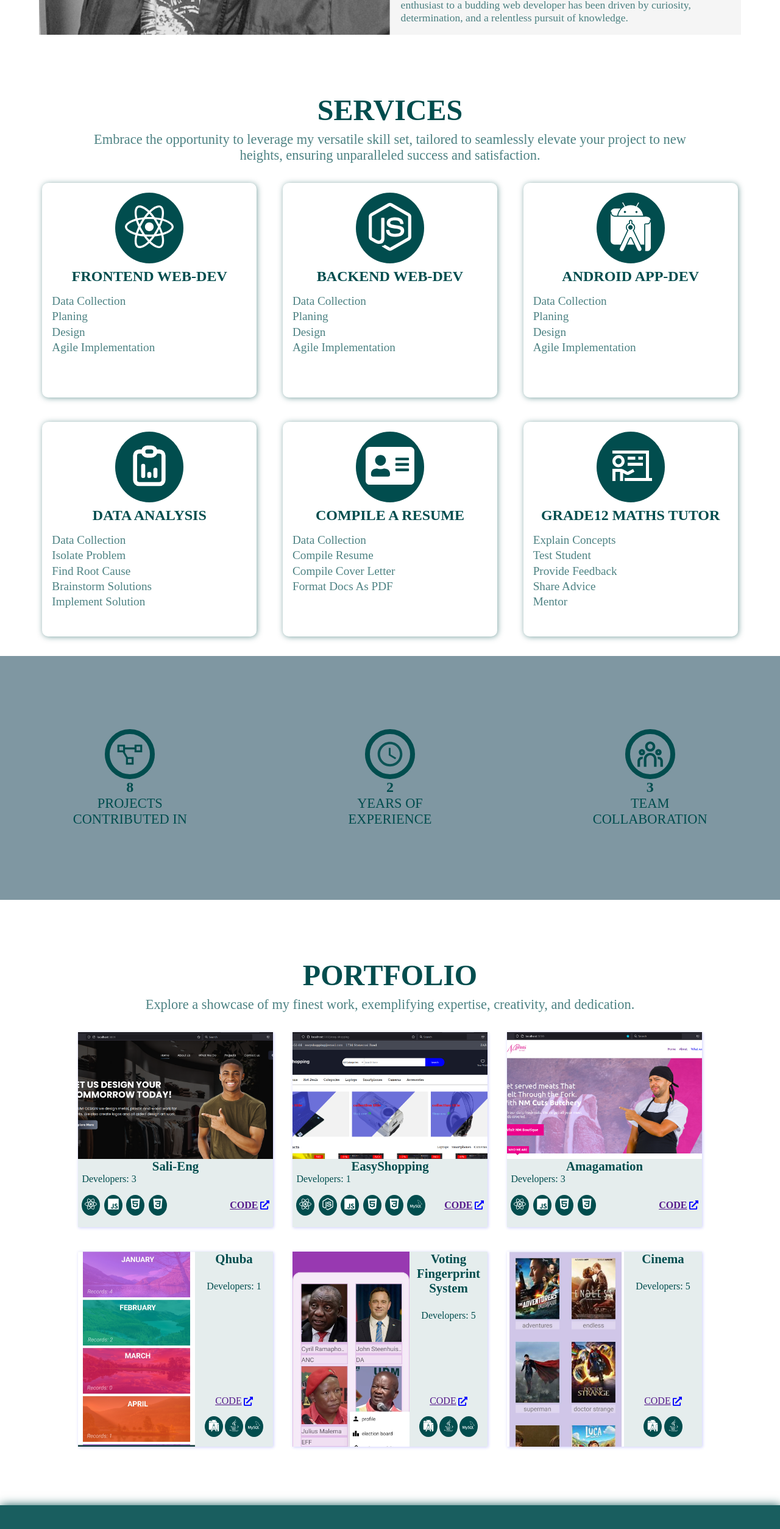
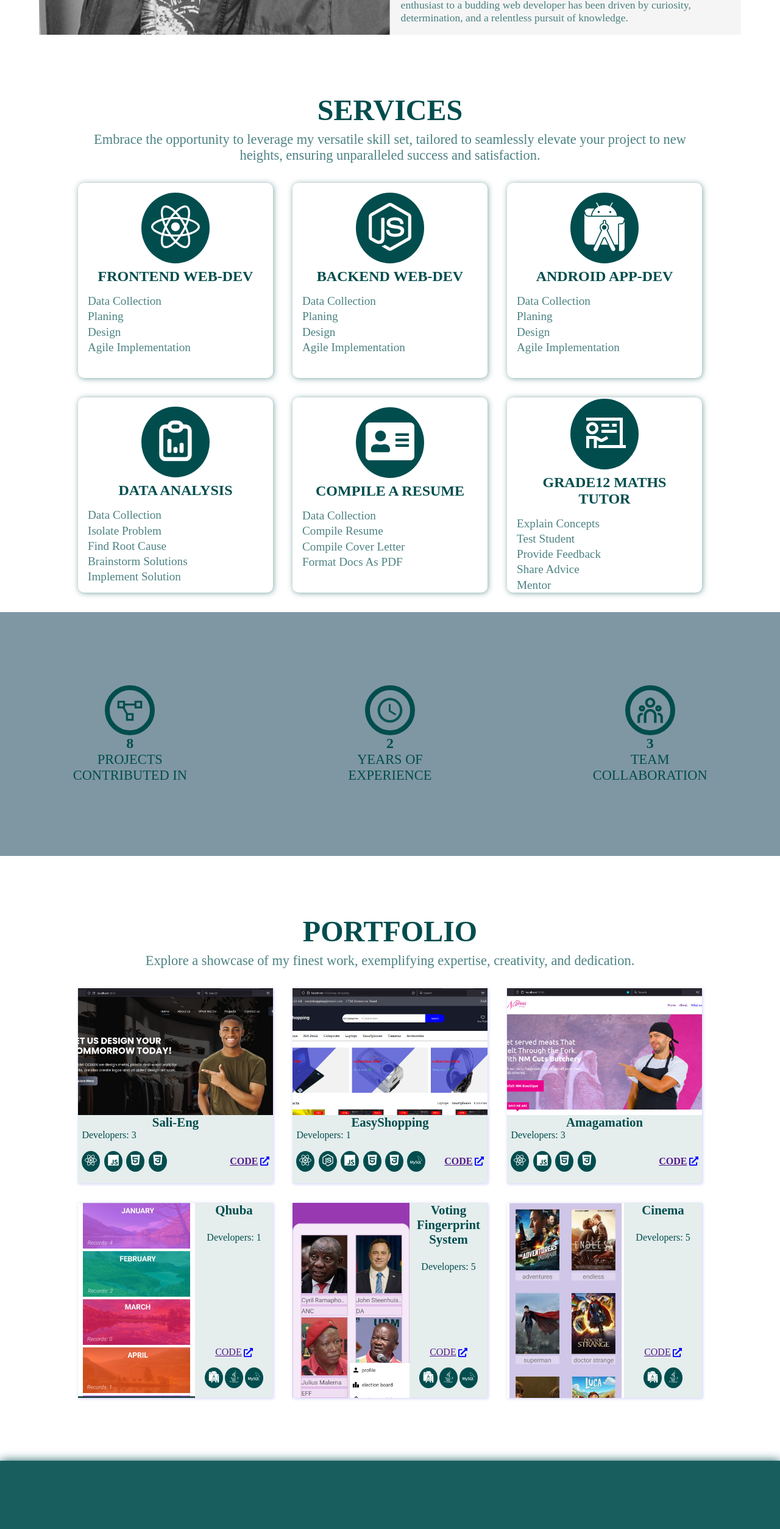
Before and after one commit to MM-Maketela/maketela-mafa-post-grad-portfolio, a React (Create React App) app: page / in a window 1280 px wide. Shown: the part 1548-4056 px from the top of the page at 61% size. Built offline with nearby package versions, Linux system fonts and the light colour scheme.

Commit message:
edited media queries

```diff
--- a/src/components/portfolio-card/portfolio-card-mobile/PortfolioCardMobile.module.css
+++ b/src/components/portfolio-card/portfolio-card-mobile/PortfolioCardMobile.module.css
@@ -5,6 +5,7 @@
   box-shadow: 1px 1px 5px rgba(0, 0, 255, 0.2);
   display: grid;
   grid-template-columns: 60% 40%;
+  box-sizing: border-box;
 }
 
 .text {
--- a/src/components/portfolio-card/portfolio-card-web/PortfolioCardWeb.module.css
+++ b/src/components/portfolio-card/portfolio-card-web/PortfolioCardWeb.module.css
@@ -5,6 +5,7 @@
     box-shadow: 1px 1px 5px rgba(0, 0, 255, 0.2);
     display: flex;
     flex-direction: column;
+    box-sizing: border-box;
 }
 
 .textContainer{
--- a/src/components/service-card/ServiceCard.module.css
+++ b/src/components/service-card/ServiceCard.module.css
@@ -9,6 +9,7 @@
     flex-direction: column;
     justify-content: center;
     text-align: start;
+    box-sizing: border-box;
 
 
 
--- a/src/pages/home/sections/portfolio/Portfolio.module.css
+++ b/src/pages/home/sections/portfolio/Portfolio.module.css
@@ -10,20 +10,20 @@
     width: 90%;
     margin-inline: auto;
     gap: 2rem;
-    row-gap: 2.5rem;
+    row-gap: 2rem;
     margin-top: 2rem;
 
 }
 @media screen  and (min-width: 701px) and (max-width: 1200px) {
     .portfolioCards{
-        grid-template-columns: repeat(2,1fr);
+        grid-template-columns: auto auto;
     }
 
   }
 
   @media screen and (max-width: 700px) {
     .portfolioCards{
-        grid-template-columns: repeat(1,1fr);
+        grid-template-columns: auto;
     }
 
   }
--- a/src/pages/home/sections/services/Services.module.css
+++ b/src/pages/home/sections/services/Services.module.css
@@ -5,26 +5,26 @@
 }
 .servicesCards{
     display: grid;
-    grid-template-columns: repeat(3,1fr);
+    grid-template-columns: auto auto auto;
     justify-content: center;
     align-items: center;
     justify-items: center;
     width: 90%;
     margin-inline: auto;
     gap: 2rem;
-    row-gap: 2.5rem;
+    row-gap: 2rem;
 }
 
-@media screen  and (min-width: 750px) and (max-width: 1200px) {
+@media screen and (min-width: 701px) and (max-width: 1200px) {
     .servicesCards{
-        grid-template-columns: repeat(2,1fr);
+        grid-template-columns: auto auto;
     }
 
   }
 
-  @media screen and (max-width: 749px) {
+  @media screen and (max-width: 700px) {
     .servicesCards{
-        grid-template-columns: repeat(1,1fr);
+        grid-template-columns: auto;
     }
 
   }
```
